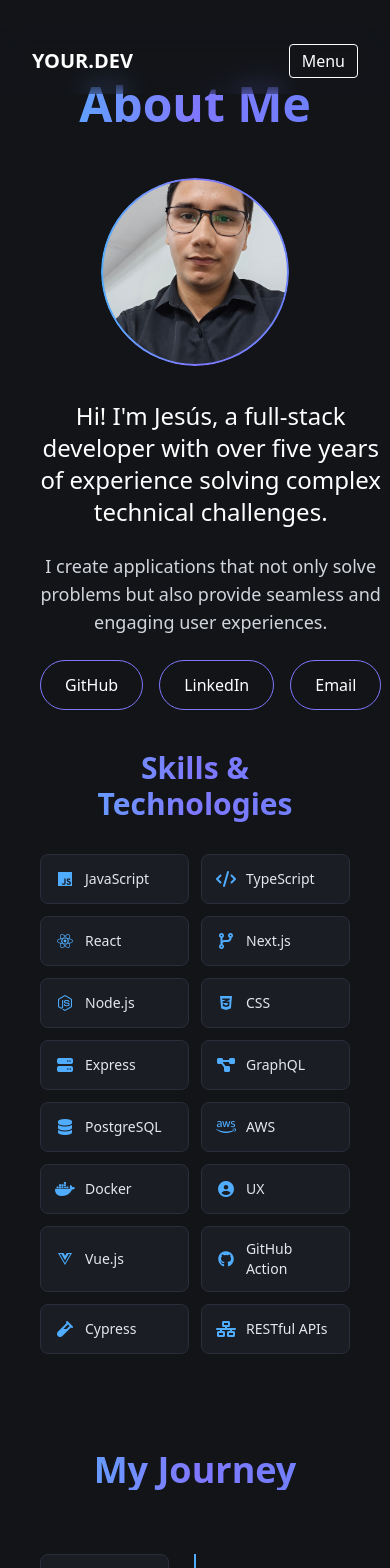
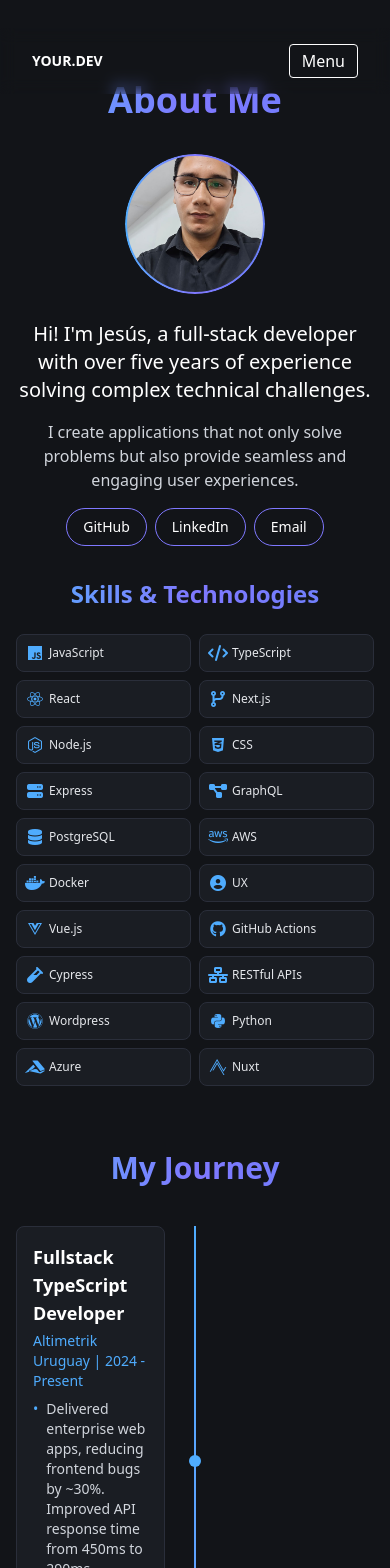
Before and after one commit to Anais77777/portafolio-jesus-bohorquez, a Next.js app: page /about in a window 390 px wide. Shown: the top 1568 px of the page. Built offline with nearby package versions, Linux system fonts and the light colour scheme.

Commit message:
Correcciones nuevas

```diff
--- a/next.config.ts
+++ b/next.config.ts
@@ -1,4 +1,5 @@
 import type { NextConfig } from "next";
+import { clearScreenDown } from "readline";
 
 /** @type {import('next').NextConfig} */
 const nextConfig = {
@@ -10,3 +11,4 @@
 
 module.exports = nextConfig;
 export default nextConfig;
+clearScreenDown;
--- a/src/app/about/page.tsx
+++ b/src/app/about/page.tsx
@@ -17,9 +17,13 @@
     { name: "Docker", icon: "fab fa-docker" },
     { name: "UX", icon: "fas fa-user-circle" },
     { name: "Vue.js", icon: "fab fa-vuejs" },
-    { name: "GitHub Action", icon: "fab fa-github" },
+    { name: "GitHub Actions", icon: "fab fa-github" },
     { name: "Cypress", icon: "fas fa-vial" },
     { name: "RESTful APIs", icon: "fas fa-network-wired" },
+    { name: "Wordpress", icon: "fab fa-wordpress" },
+    { name: "Python", icon: "fab fa-python" },
+    { name: "Azure", icon: "fab fa-accusoft" },
+    { name: "Nuxt", icon: "fa-brands fa-think-peaks" },
   ];
 
   // Experiencia laboral
@@ -45,7 +49,7 @@
       company: "Cidenet",
       period: "2022 - 2023",
       achievements: [
-        "● Built ridesharing app using AWS (Lambda, API Gateway, EC2, S3). Reduced DB latency by 50% with DynamoDB optimization.Maintained 99.99% uptime with AWS autoscaling.",
+        "Built ridesharing app using AWS (Lambda, API Gateway, EC2, S3). Reduced DB latency by 50% with DynamoDB optimization. Maintained 99.99% uptime with AWS autoscaling.",
       ],
     },
     {
@@ -84,19 +88,19 @@
 
   return (
     <main className="pt-20 pb-16 bg-[#121418]">
-      <div className="container mx-auto max-w-7xl px-10">
+      <div className="container mx-auto max-w-7xl px-4 sm:px-6 lg:px-10">
         {/* Título de la sección */}
-        <h1 className="text-5xl md:text-6xl font-bold mb-12 text-center bg-gradient-to-r from-[#4facfe] via-[#7f78ff] to-[#6a82fb] bg-clip-text text-transparent">
+        <h1 className="text-4xl md:text-5xl lg:text-6xl font-bold mb-8 md:mb-12 text-center bg-gradient-to-r from-[#4facfe] via-[#7f78ff] to-[#6a82fb] bg-clip-text text-transparent">
           About Me
         </h1>
 
         {/* Contenedor principal con diseño de dos columnas */}
-        <div className="flex flex-col lg:flex-row gap-10 mb-20">
+        <div className="flex flex-col lg:flex-row gap-8 lg:gap-10 mb-16 lg:mb-20">
           {/* Columna izquierda: Perfil y descripción */}
           <div className="lg:w-1/2">
             <div className="flex flex-col items-center">
               {/* Imagen de perfil */}
-              <div className="w-48 h-48 relative flex-shrink-0 mb-8">
+              <div className="w-36 h-36 md:w-40 md:h-40 lg:w-48 lg:h-48 relative flex-shrink-0 mb-6 lg:mb-8">
                 <div className="w-full h-full rounded-full overflow-hidden border-2 border-transparent relative">
                   <div className="absolute inset-0 rounded-full bg-gradient-to-r from-[#4facfe] via-[#7f78ff] to-[#6a82fb] p-1">
                     <div className="absolute inset-0.5 rounded-full overflow-hidden">
@@ -114,22 +118,22 @@
 
               {/* Información personal */}
               <div className="text-gray-300 text-center max-w-lg mx-auto">
-                <h2 className="text-white text-2xl font-medium mb-6">
-                  Hi! I'm Jesús, a full-stack developer with over five years of
-                  experience solving complex technical challenges.
+                <h2 className="text-white text-xl md:text-2xl font-medium mb-4 lg:mb-6">
+                  Hi! I&apos;m Jesús, a full-stack developer with over five
+                  years of experience solving complex technical challenges.
                 </h2>
-                <p className="mb-6 text-lg">
+                <p className="mb-4 lg:mb-6 text-base md:text-lg">
                   I create applications that not only solve problems but also
                   provide seamless and engaging user experiences.
                 </p>
 
                 {/* Botones de redes sociales */}
-                <div className="flex justify-center gap-4 mt-6">
+                <div className="flex justify-center gap-2 md:gap-4 mt-4 md:mt-6">
                   <a
                     href="https://github.com/bohorquez866"
                     target="_blank"
                     rel="noopener noreferrer"
-                    className="px-6 py-3 rounded-full border border-[#7f78ff] text-white hover:bg-[#4facfe] hover:border-[#4facfe] transition-all duration-300"
+                    className="px-4 md:px-6 py-2 md:py-3 rounded-full border border-[#7f78ff] text-white hover:bg-[#4facfe] hover:border-[#4facfe] transition-all duration-300 text-sm md:text-base"
                   >
                     GitHub
                   </a>
@@ -137,13 +141,13 @@
                     href="https://linkedin.com/in/bohorquez866"
                     target="_blank"
                     rel="noopener noreferrer"
-                    className="px-6 py-3 rounded-full border border-[#7f78ff] text-white hover:bg-[#4facfe] hover:border-[#4facfe] transition-all duration-300"
+                    className="px-4 md:px-6 py-2 md:py-3 rounded-full border border-[#7f78ff] text-white hover:bg-[#4facfe] hover:border-[#4facfe] transition-all duration-300 text-sm md:text-base"
                   >
                     LinkedIn
                   </a>
                   <a
                     href="mailto:bohorquez866@gmail.com"
-                    className="px-6 py-3 rounded-full border border-[#7f78ff] text-white hover:bg-[#4facfe] hover:border-[#4facfe] transition-all duration-300"
+                    className="px-4 md:px-6 py-2 md:py-3 rounded-full border border-[#7f78ff] text-white hover:bg-[#4facfe] hover:border-[#4facfe] transition-all duration-300 text-sm md:text-base"
                   >
                     Email
                   </a>
@@ -159,20 +163,22 @@
 
           {/* Columna derecha: Habilidades */}
           <div className="lg:w-1/2">
-            <h2 className="text-3xl font-bold mb-8 text-center bg-gradient-to-r from-[#4facfe] via-[#7f78ff] to-[#6a82fb] bg-clip-text text-transparent">
+            <h2 className="text-2xl md:text-3xl font-bold mb-6 md:mb-8 text-center bg-gradient-to-r from-[#4facfe] via-[#7f78ff] to-[#6a82fb] bg-clip-text text-transparent">
               Skills & Technologies
             </h2>
 
-            <div className="grid grid-cols-2 sm:grid-cols-2 md:grid-cols-4 gap-3 max-w-2xl mx-auto">
+            <div className="grid grid-cols-2 sm:grid-cols-3 md:grid-cols-4 gap-2 md:gap-3 max-w-2xl mx-auto">
               {skills.map((skill, index) => (
                 <div
                   key={index}
-                  className="bg-[#1a1d23] rounded-lg p-3 flex items-center gap-2 hover:bg-[#242836] transition-all duration-300 border border-[#2a2e3a]"
+                  className="bg-[#1a1d23] rounded-lg p-2 md:p-3 flex items-center gap-1 md:gap-2 hover:bg-[#242836] transition-all duration-300 border border-[#2a2e3a]"
                 >
-                  <div className="w-6 h-6 flex items-center justify-center">
+                  <div className="w-5 h-5 md:w-6 md:h-6 flex items-center justify-center">
                     <i className={`${skill.icon} text-[#4facfe]`}></i>
                   </div>
-                  <span className="text-gray-200 text-sm">{skill.name}</span>
+                  <span className="text-gray-200 text-xs md:text-sm">
+                    {skill.name}
+                  </span>
                 </div>
               ))}
             </div>
@@ -180,8 +186,8 @@
         </div>
 
         {/* Sección de experiencia - Mi Journey */}
-        <div className="mt-24 mb-32">
-          <h2 className="text-4xl font-bold mb-16 text-center bg-gradient-to-r from-[#4facfe] via-[#7f78ff] to-[#6a82fb] bg-clip-text text-transparent">
+        <div className="mt-16 md:mt-24 mb-20 md:mb-32">
+          <h2 className="text-3xl md:text-4xl font-bold mb-10 md:mb-16 text-center bg-gradient-to-r from-[#4facfe] via-[#7f78ff] to-[#6a82fb] bg-clip-text text-transparent">
             My Journey
           </h2>
 
@@ -193,12 +199,12 @@
             {experiences.map((exp, index) => (
               <div
                 key={index}
-                className={`flex w-full items-center mb-20 ${
+                className={`flex w-full items-center mb-12 md:mb-20 ${
                   index % 2 === 0 ? "justify-start" : "justify-end"
                 }`}
               >
                 {/* Circulo indicador en la línea de tiempo */}
-                <div className="absolute left-1/2 transform -translate-x-1/2 w-4 h-4 rounded-full bg-[#4facfe]"></div>
+                <div className="absolute left-1/2 transform -translate-x-1/2 w-3 h-3 md:w-4 md:h-4 rounded-full bg-[#4facfe]"></div>
 
                 {/* Tarjeta de experiencia, alternando lados */}
                 <div
@@ -206,21 +212,30 @@
                     index % 2 === 0 ? "mr-auto" : "ml-auto"
                   }`}
                 >
-                  <div className="bg-[#1a1d23] rounded-lg p-6 border border-[#2a2e3a] hover:border-[#4facfe] transition-all duration-300">
-                    <h3 className="text-xl font-bold text-white mb-2">
+                  <div className="bg-[#1a1d23] rounded-lg p-4 md:p-6 border border-[#2a2e3a] hover:border-[#4facfe] transition-all duration-300">
+                    <h3 className="text-lg md:text-xl font-bold text-white mb-1 md:mb-2">
                       {exp.position}
                     </h3>
-                    <p className="text-[#4facfe] font-medium mb-1">
+                    <p className="text-[#4facfe] text-sm md:text-base font-medium mb-1">
                       {exp.company} | {exp.period}
                     </p>
-                    <ul className="space-y-2 mt-3">
+                    <ul className="space-y-1.5 md:space-y-2 mt-2 md:mt-3">
                       {exp.achievements.map((achievement, achievementIndex) => (
                         <li
                           key={achievementIndex}
-                          className="text-gray-300 flex"
+                          className="text-gray-300 text-sm md:text-base flex items-start"
                         >
-                          <span className="text-[#4facfe] mr-2">•</span>
-                          {achievement}
+                          <span className="text-[#4facfe] mr-2 flex-shrink-0">
+                            •
+                          </span>
+                          <span
+                            style={{
+                              overflowWrap: "break-word",
+                              wordWrap: "break-word",
+                            }}
+                          >
+                            {achievement}
+                          </span>
                         </li>
                       ))}
                     </ul>
--- a/src/app/components/Header.tsx
+++ b/src/app/components/Header.tsx
@@ -16,9 +16,9 @@
   ];
 
   return (
-    <nav className="fixed top-0 w-full py-4 px-8 md:px-24 bg-dark/80 backdrop-blur-md text-white z-50 mt-7">
+    <nav className="fixed top-0 w-full py-4 px-8 md:px-24 bg-transparent backdrop-blur-sm text-white z-50 mt-7">
       <div className="flex justify-between items-center">
-        <Link href="/" className="font-bold text-xl">
+        <Link href="/" className="font-bold text-sm">
           YOUR.DEV
         </Link>
 
@@ -50,7 +50,7 @@
 
       {/* Mobile menu */}
       {isOpen && (
-        <div className="md:hidden pt-4 pb-4 space-y-4 flex flex-col">
+        <div className="md:hidden pt-4 pb-4 space-y-4 flex flex-col bg-transparent">
           {navLinks.map((link) => (
             <Link
               key={link.href}
--- a/src/app/projects/page.tsx
+++ b/src/app/projects/page.tsx
@@ -84,14 +84,13 @@
   return (
     <main className="pt-20 pb-16 bg-[#121212]">
       <div className="container mx-auto max-w-6xl px-4">
-        {/* Header with tabs */}
+        {/* Header solo con tabs */}
         <motion.div
-          className="flex justify-between items-center mb-10"
+          className="flex justify-center items-center mb-10"
           initial={{ opacity: 0, y: -10 }}
           animate={{ opacity: 1, y: 0 }}
           transition={{ duration: 0.4 }}
         >
-          <div className="text-lg font-bold text-white">YOUR.DEV</div>
           <div className="flex space-x-3 md:space-x-6 overflow-x-auto pb-2 scrollbar-hide">
             {categories.map((category) => (
               <motion.button
```
Also changed, not shown: src/app/components/Footer.tsx (+18 -14 lines).
